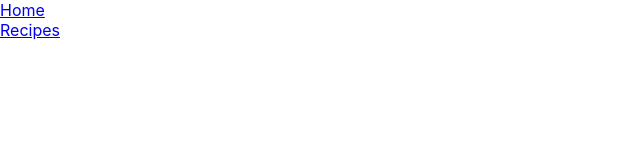
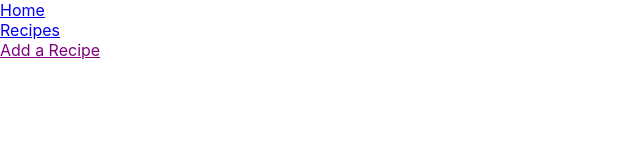
Before and after one commit to samanthamarberger/phase-2-project, a React (Create React App) app: page /RecipeAdd in a window 1280 px wide. Shown: the top 160 px of the page, without its empty margins (0-640 px from the left). Built offline with nearby package versions, Linux system fonts and the light colour scheme.

Commit message:
Added Recipe Add to the NavBar and App components

```diff
--- a/src/components/App.js
+++ b/src/components/App.js
@@ -15,6 +15,9 @@ function App() {
                     <Route exact path="/Recipes">
                         <Recipes />
                     </Route>
+                    <Route exact path="/RecipeAdd">
+                        <Recipes />
+                    </Route>
                 </Switch>
             </NavBar>
         </div>
--- a/src/components/NavBar.js
+++ b/src/components/NavBar.js
@@ -30,6 +30,19 @@ function NavBar() {
                     Recipes
                 </NavLink>
             </div>
+            <div>
+                <NavLink
+                    exact to="/RecipeAdd"
+                    exactstyle={{
+                    color: "blue",
+                    }}
+                    activeStyle={{
+                        color: "purple",
+                    }}
+                >
+                    Add a Recipe
+                </NavLink>
+            </div>
         </div>
     );
 }
```
